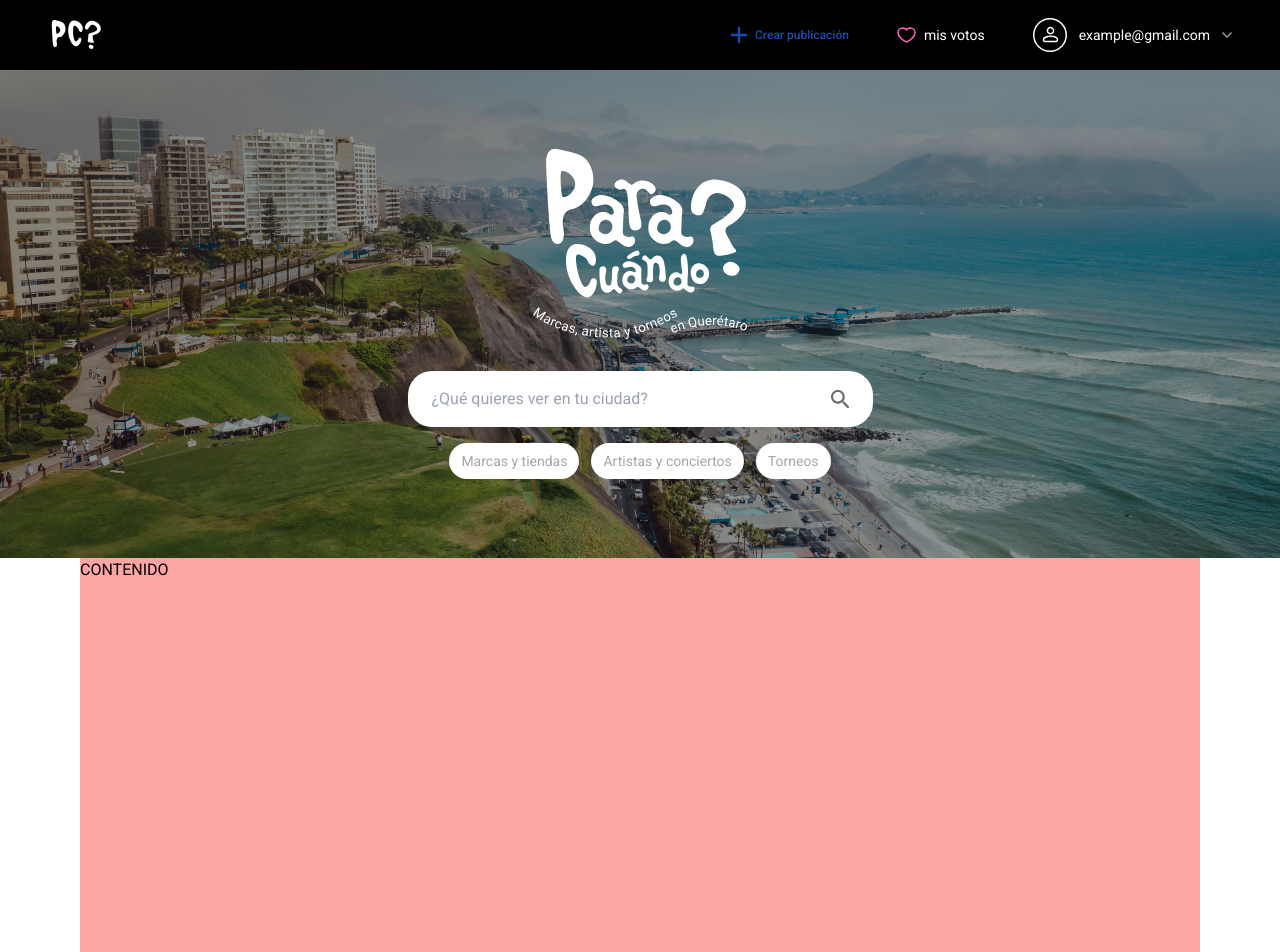
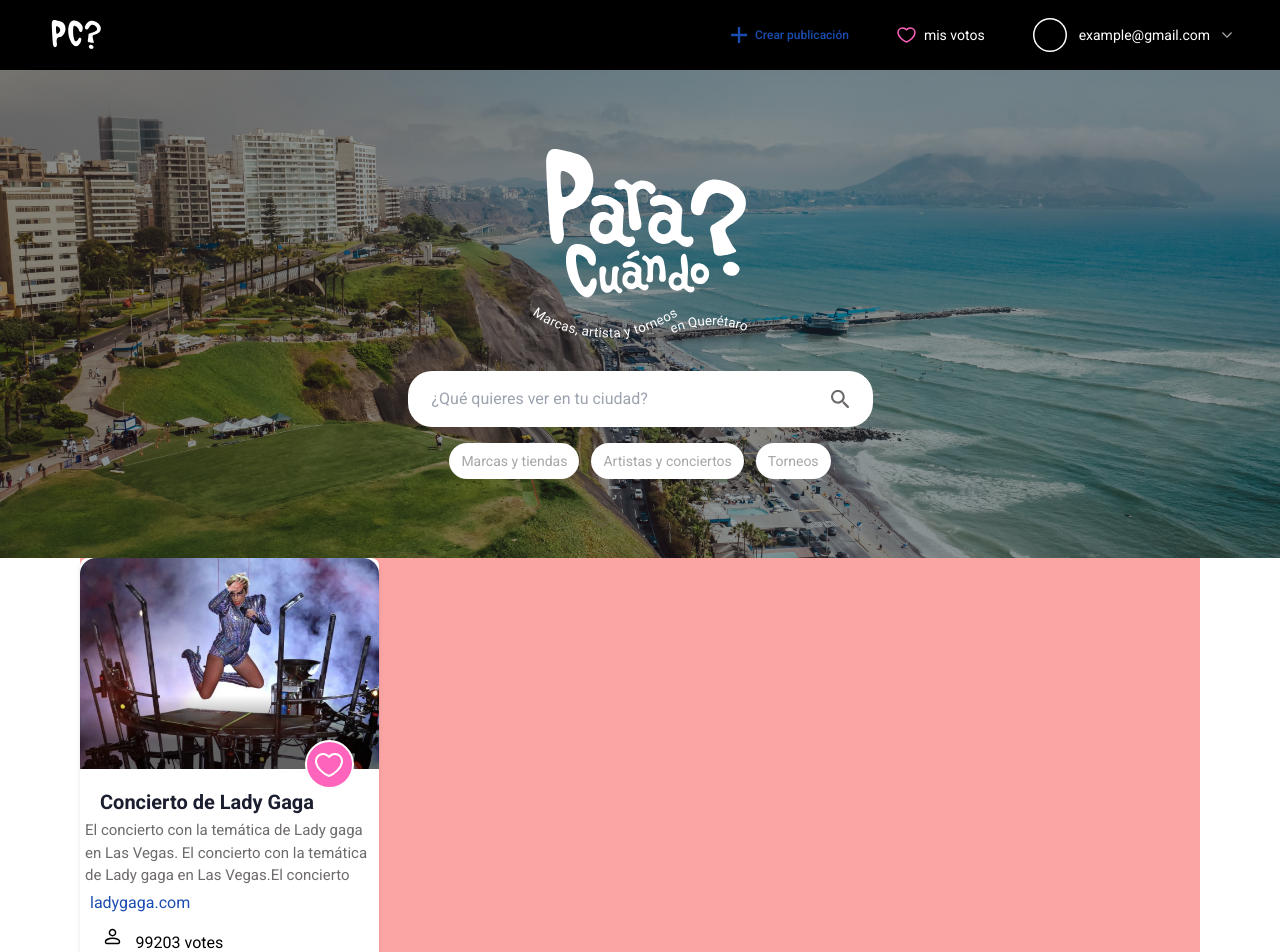
Before and after one commit to diegosisalima/para-cuando-app, a Next.js app: page / in a window 1280 px wide. Shown: the top 952 px of the page. Built offline with nearby package versions, Linux system fonts and the light colour scheme; no server answers.

Commit message:
feat: diseñando el card

```diff
--- a/components/assets/svg/User.tsx
+++ b/components/assets/svg/User.tsx
@@ -10,7 +10,7 @@ const User = () => {
       <g clipPath="url(#clip0_3321_13598)">
         <path
           d="M10.892 20.3778L10.8918 20.378C10.6857 20.7135 10.583 21.0766 10.583 21.4833V22.25C10.583 22.5764 10.6906 22.8375 10.9268 23.0738C11.1622 23.3092 11.4229 23.4167 11.7497 23.4167H23.2497C23.5763 23.4167 23.8374 23.3093 24.0735 23.0738C24.3089 22.8378 24.4163 22.5766 24.4163 22.25V21.4833C24.4163 21.0766 24.3136 20.7135 24.1075 20.378L24.1074 20.3778C23.8988 20.0379 23.6296 19.7873 23.2927 19.6121C22.3519 19.1422 21.4004 18.7916 20.4375 18.5581C19.4733 18.3249 18.4944 18.2083 17.4997 18.2083C16.5049 18.2083 15.5261 18.3249 14.5618 18.5581L10.892 20.3778ZM10.892 20.3778C11.1006 20.0379 11.3697 19.7874 11.7066 19.6122M10.892 20.3778L11.7066 19.6122M11.7066 19.6122C12.6473 19.1422 13.5987 18.7917 14.5614 18.5582L11.7066 19.6122ZM17.4997 15.75C16.646 15.75 15.9339 15.4548 15.3227 14.8436C14.7115 14.2325 14.4163 13.5204 14.4163 12.6667C14.4163 11.813 14.7115 11.1009 15.3227 10.4897C15.9339 9.87855 16.646 9.58334 17.4997 9.58334C18.3533 9.58334 19.0655 9.87855 19.6766 10.4897C20.2878 11.1009 20.583 11.813 20.583 12.6667C20.583 13.5204 20.2878 14.2325 19.6766 14.8436C19.0655 15.4548 18.3533 15.75 17.4997 15.75Z"
-          stroke="white"
+          stroke="black"
           strokeWidth="1.5"
         />
       </g>
--- /dev/null
+++ b/components/card/card.tsx
@@ -0,0 +1,77 @@
+import Image from 'next/image';
+import { useState } from 'react';
+import { Heart } from '../assets/svg/Heart';
+import User from '../assets/svg/User';
+interface EventCardProps {
+  title: string;
+  short_description: string;
+  votes: number;
+  url: string;
+  image: string;
+}
+
+const EventCard: React.FC<EventCardProps> = ({
+  title,
+  short_description,
+  votes,
+  url,
+  image,
+}) => {
+  const [isClicked, setIsClicked] = useState(false);
+
+  const handleClick = () => {
+    setIsClicked(!isClicked);
+  };
+
+  return (
+    <div
+      className="absolute h-[454px] bg-white w-[299px] shadow-md
+    rounded-lg "
+    >
+      <Image
+        className="rounded-tl-2xl rounded-tr-2xl left-[0%] right-[0%] top-[0%] bottom-[47.36%]"
+        width={299}
+        height={450}
+        src={image}
+        alt={title}
+      />
+      <Heart
+        className="absolute left-[75.25%] right-[7.36%] top-[40.15%] bottom-[44.15%]"
+        isActive
+        onClick={handleClick}
+      >
+        {isClicked ? 'Registrado' : 'Registrarse'}
+      </Heart>
+
+      <strong>
+        <h1
+          className="font-semibold mt-[20px] mb-[7px] text-xl leading-[26px] text-[#1A1E2E] w-[253.31px]
+h-[23px] flex-none ml-[20px]"
+        >
+          {title}
+        </h1>{' '}
+      </strong>
+
+      <div className="relative w-254 h-[72px] mr-[5px] ml-[5px]">
+        <p className="w-full h-full overflow-hidden text-[#6E6A6C] bg-gradient-to-b from-transparent to-white text-[15px]">
+          {short_description}
+        </p>
+      </div>
+
+      <a
+        className="text-[#1B4DB1] h-[16px] left-9.15% right-61.08% top-[366px] ml-[10px] "
+        href={url}
+      >
+        {url}
+      </a>
+      <div className="ml-[15px] mt-[5px]">
+        <User />
+      </div>
+      <p className="ml-[10px] mt-[5px] absolute left-[15.25%]  top-[81.15%] ">
+        {votes} votes
+      </p>
+    </div>
+  );
+};
+
+export default EventCard;
--- /dev/null
+++ b/components/sliders/EventSlider/slider.tsx
@@ -0,0 +1,34 @@
+import { Swiper, SwiperSlide } from 'swiper/react';
+import EventCard from '../../card/card';
+
+interface events {
+  title: string;
+  short_description: string;
+  votes: number;
+  url: string;
+  image: string;
+}
+
+interface SliderProps {
+  events: events[];
+}
+
+const Slider: React.FC<SliderProps> = ({ events }) => {
+  return (
+    <Swiper>
+      {events.map((event, index) => (
+        <SwiperSlide key={index}>
+          <EventCard
+            image={event.image}
+            title={event.title}
+            short_description={event.short_description}
+            url={event.url}
+            votes={event.votes}
+          />
+        </SwiperSlide>
+      ))}
+    </Swiper>
+  );
+};
+
+export default Slider;
--- a/pages/index.tsx
+++ b/pages/index.tsx
@@ -1,6 +1,8 @@
 import Logo from '../components/assets/logo/Logo';
+import EventCard from '../components/card/card';
 import Input from '../components/input/Input';
 import { Layout } from '../components/layout/Layout';
+import { eventsMock } from '../lib/data/events.mock';
 import { useCategories } from '../lib/services/categories.services';
 import { NextPageWithLayout } from './page';
 
@@ -83,7 +85,15 @@ const Home: NextPageWithLayout = () => {
         </div>
       </div>
       {/* CONTENIDO */}
-      <div className="bg-red-300 h-[70vh]">CONTENIDO</div>
+      <div className="bg-red-300 h-[70vh]">
+        <EventCard
+          title={eventsMock[0].title}
+          short_description={eventsMock[0].short_description}
+          votes={eventsMock[0].votes}
+          url={eventsMock[0].url}
+          image={eventsMock[0].image}
+        />
+      </div>
     </div>
   );
 };
```
